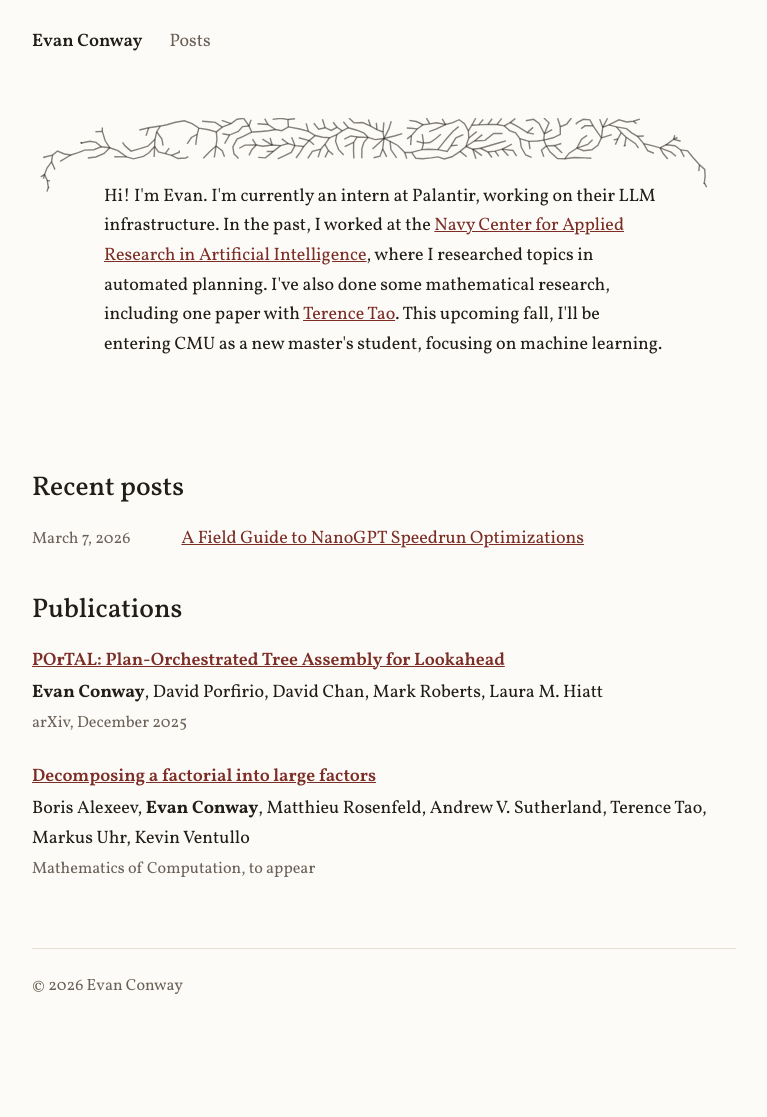
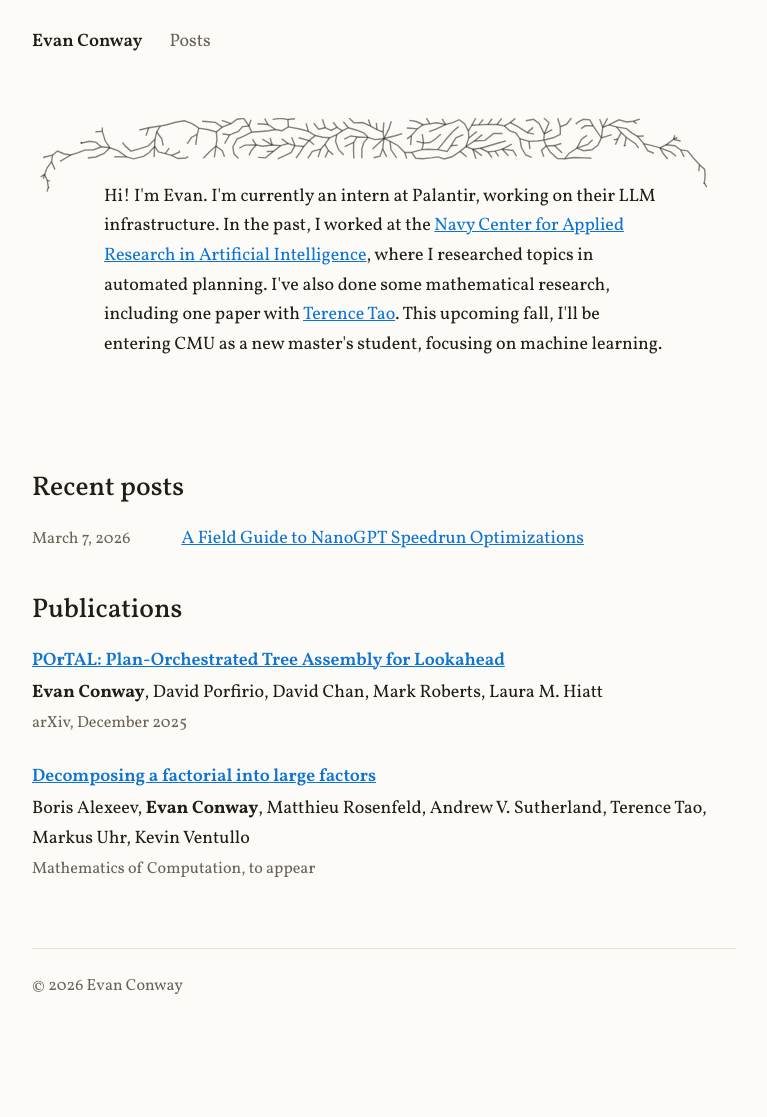
Before and after one commit to evan-conway/evanjayconway.com, a Jekyll site: the page built from index.html, in a window 1280 px wide. Shown: the whole page, without its empty margins (256-1023 px from the left). Built offline with Jekyll 4.4.1, drawn with Linux system fonts in a browser that asks for light colours.

Commit message:
switch links from oxblood to lapis blue
Oxblood read well where links are sparse but accumulated badly in the
post's references section, which is 92 links deep.

The blue is saturated rather than a quiet navy on purpose. WCAG asks for
3:1 between link text and the text around it where colour is what marks a
link; a dark navy manages only 1.8 against this ink and reads as tinted
body text rather than as a link. #0b74d5 clears the threshold at 3.57.

The cost is 4.54 against the paper, near the 4.5 floor for body text: the
two thresholds pull in opposite directions, since separating a link from
the ink means lightening it toward the ground. Underlines carry the
affordance regardless, so the colour is doing less work than the number
suggests. Reasoning recorded above the token in main.css.

Co-Authored-By: Claude Opus 5 <noreply@anthropic.com>
Claude-Session: https://claude.ai/code/session_0193TQoBMkomC7HU7sxe4Y7a

```diff
--- a/assets/css/main.css
+++ b/assets/css/main.css
@@ -12,8 +12,14 @@
 
 /*
   Warm paper. A cream ground and a warm near-black, which is what a printed
-  page looks like and what Vollkorn is drawn for; oxblood for links, dark
-  enough to read as considered rather than decorative.
+  page looks like and what Vollkorn is drawn for.
+
+  The accent is a saturated blue rather than something quieter on purpose.
+  WCAG asks for 3:1 between link text and the text around it where colour is
+  what marks a link; this clears that at 3.57, which is what stops links
+  reading as "dark text that happens to be tinted". The cost is that it sits
+  at 4.54 against the paper -- the two thresholds pull in opposite directions,
+  since separating a link from the ink means lightening it toward the ground.
 */
 :root {
   --paper: #fdfbf7;
@@ -21,7 +27,7 @@
   --muted: #6b6257;
   --rule: #e6dfd3;
   --surface: #f4eee3;
-  --accent: #7b2d26;
+  --accent: #0b74d5;
 }
 
 /* ----------------------------------------------------------------- typeface */
```
